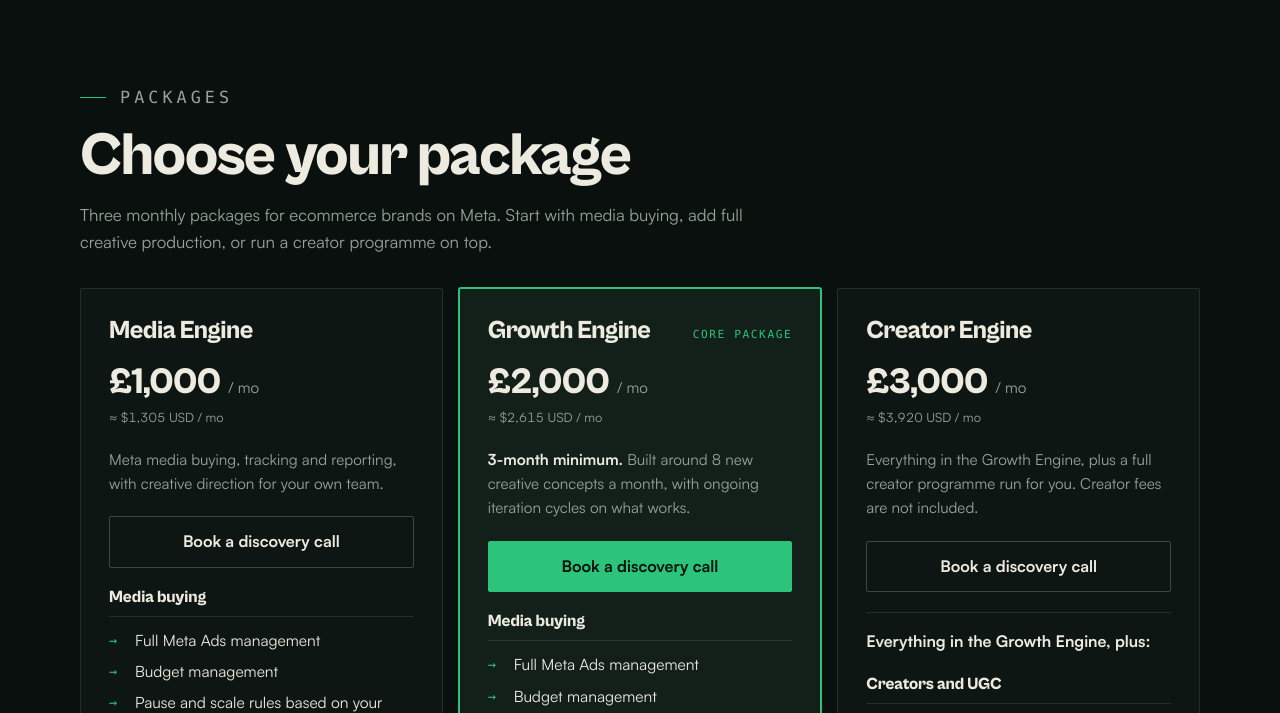
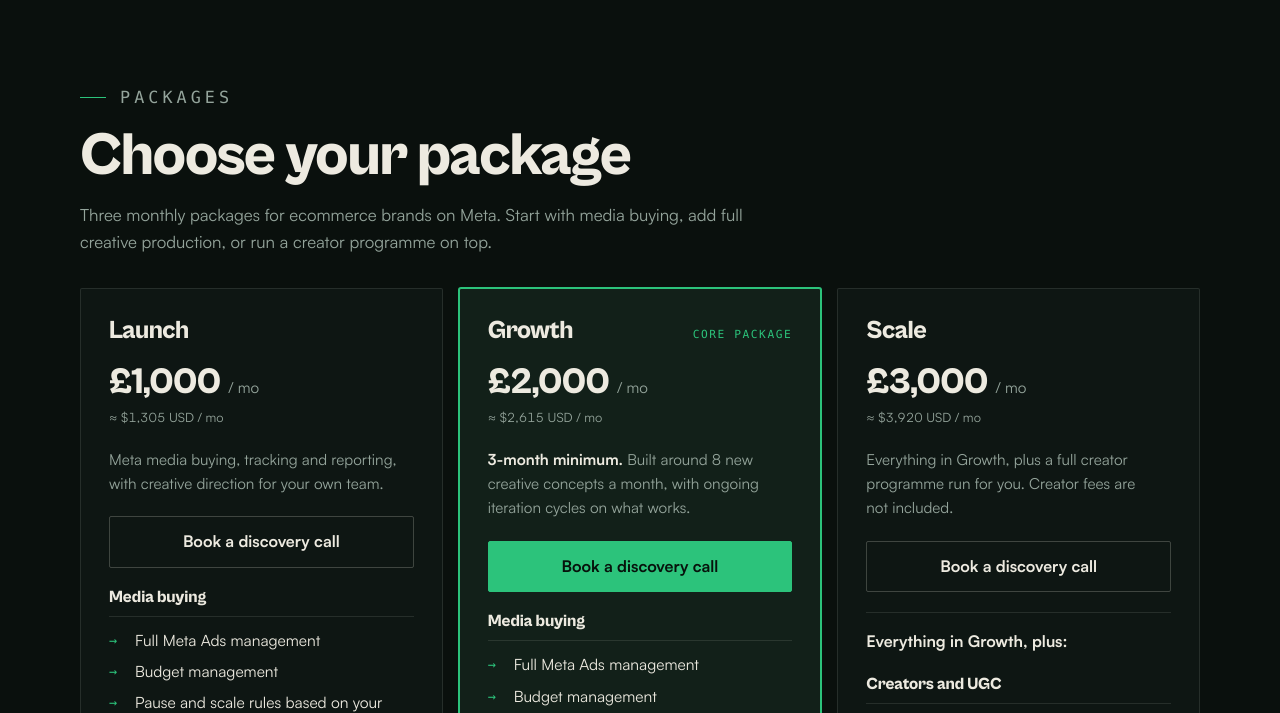
Before and after one commit to harrison374/uscale-website, a plain HTML site: page packages/all/index.html in a window 1280 px wide. Shown: the part 69-782 px from the top of the page. Drawn offline with Linux system fonts and the light colour scheme; a web font is replaced by a local one.

Commit message:
Packages: rename tiers to Launch, Growth and Scale

```diff
--- a/packages/all/index.html
+++ b/packages/all/index.html
@@ -361,7 +361,7 @@ footer.foot .wrap { display: flex; flex-wrap: wrap; justify-content: space-betwe
     </div>
     <div class="tiers pkg-tiers">
       <article class="tier">
-        <div class="tier-top"><h3>Media Engine</h3></div>
+        <div class="tier-top"><h3>Launch</h3></div>
         <div class="price-stack"><p class="price"><b>£1,000</b><span>/ mo</span></p><p class="usd">≈ $1,305 USD / mo</p></div>
         <p class="tier-desc">Meta media buying, tracking and reporting, with creative direction for your own team.</p>
         <a class="btn btn-ghost" href="/packages/#book">Book a discovery call</a>
@@ -371,7 +371,7 @@ footer.foot .wrap { display: flex; flex-wrap: wrap; justify-content: space-betwe
         <div class="group"><h3>Growth support</h3><ul class="ticks"><li>Profitability analysis</li><li>Business metrics goal setting and forecasting</li></ul></div>
       </article>
       <article class="tier featured">
-        <div class="tier-top"><h3>Growth Engine</h3><span class="tag">Core package</span></div>
+        <div class="tier-top"><h3>Growth</h3><span class="tag">Core package</span></div>
         <div class="price-stack"><p class="price"><b>£2,000</b><span>/ mo</span></p><p class="usd">≈ $2,615 USD / mo</p></div>
         <p class="tier-desc"><strong>3-month minimum.</strong> Built around 8 new creative concepts a month, with ongoing iteration cycles on what works.</p>
         <a class="btn btn-solid" href="/packages/?pkg=core#book">Book a discovery call</a>
@@ -381,11 +381,11 @@ footer.foot .wrap { display: flex; flex-wrap: wrap; justify-content: space-betwe
         <div class="group"><h3>Growth support</h3><ul class="ticks"><li>Profitability analysis</li><li>Business metrics goal setting and forecasting</li></ul></div>
       </article>
       <article class="tier">
-        <div class="tier-top"><h3>Creator Engine</h3></div>
+        <div class="tier-top"><h3>Scale</h3></div>
         <div class="price-stack"><p class="price"><b>£3,000</b><span>/ mo</span></p><p class="usd">≈ $3,920 USD / mo</p></div>
-        <p class="tier-desc">Everything in the Growth Engine, plus a full creator programme run for you. Creator fees are not included.</p>
+        <p class="tier-desc">Everything in Growth, plus a full creator programme run for you. Creator fees are not included.</p>
         <a class="btn btn-ghost" href="/packages/#book">Book a discovery call</a>
-        <p class="includes">Everything in the Growth Engine, plus:</p>
+        <p class="includes">Everything in Growth, plus:</p>
         <div class="group"><h3>Creators and UGC</h3><ul class="ticks"><li>Creator research</li><li>Creator outreach and vetting</li><li>Creator management</li><li>Partnership ads management</li><li>UGC creative strategy</li><li>Script writing and briefing</li><li>Product sending management</li><li>Deal negotiation</li><li>Video editing</li><li>Ongoing iterations</li></ul></div>
       </article>
     </div>
```
